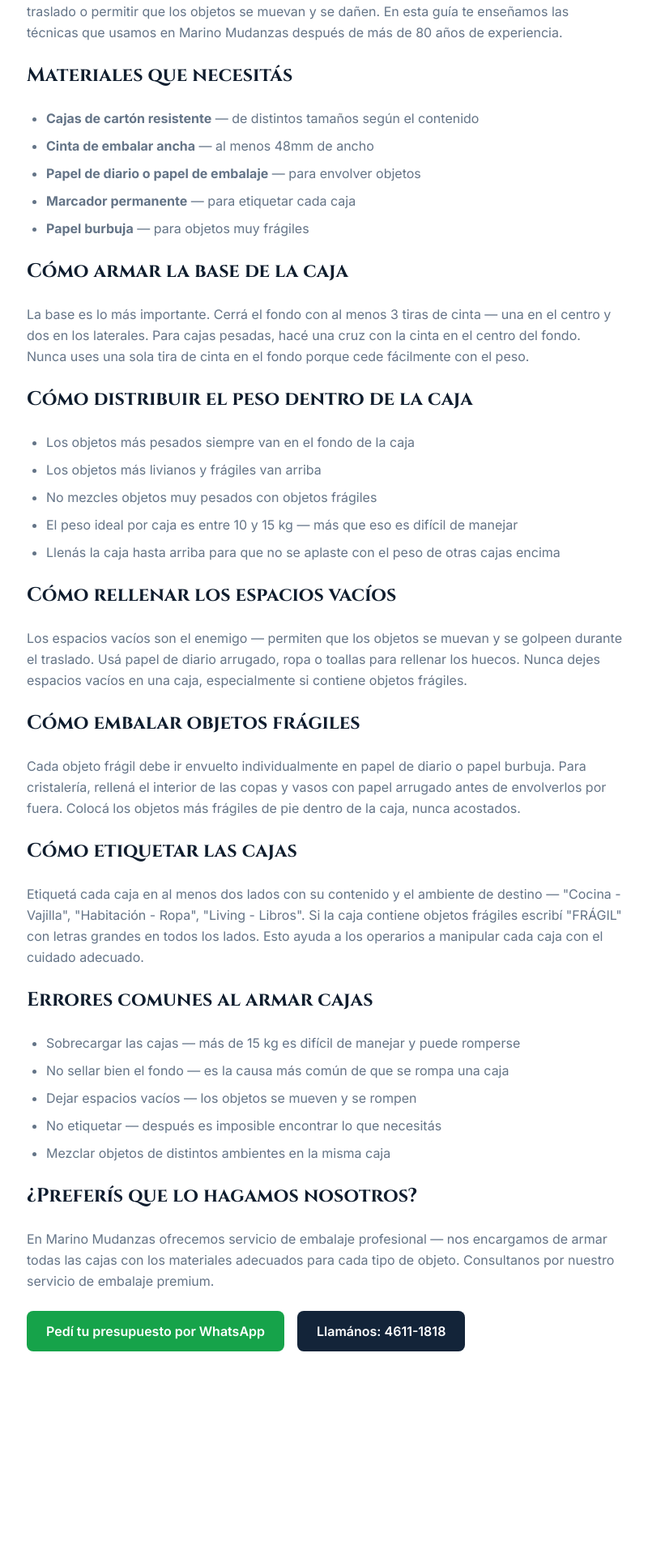
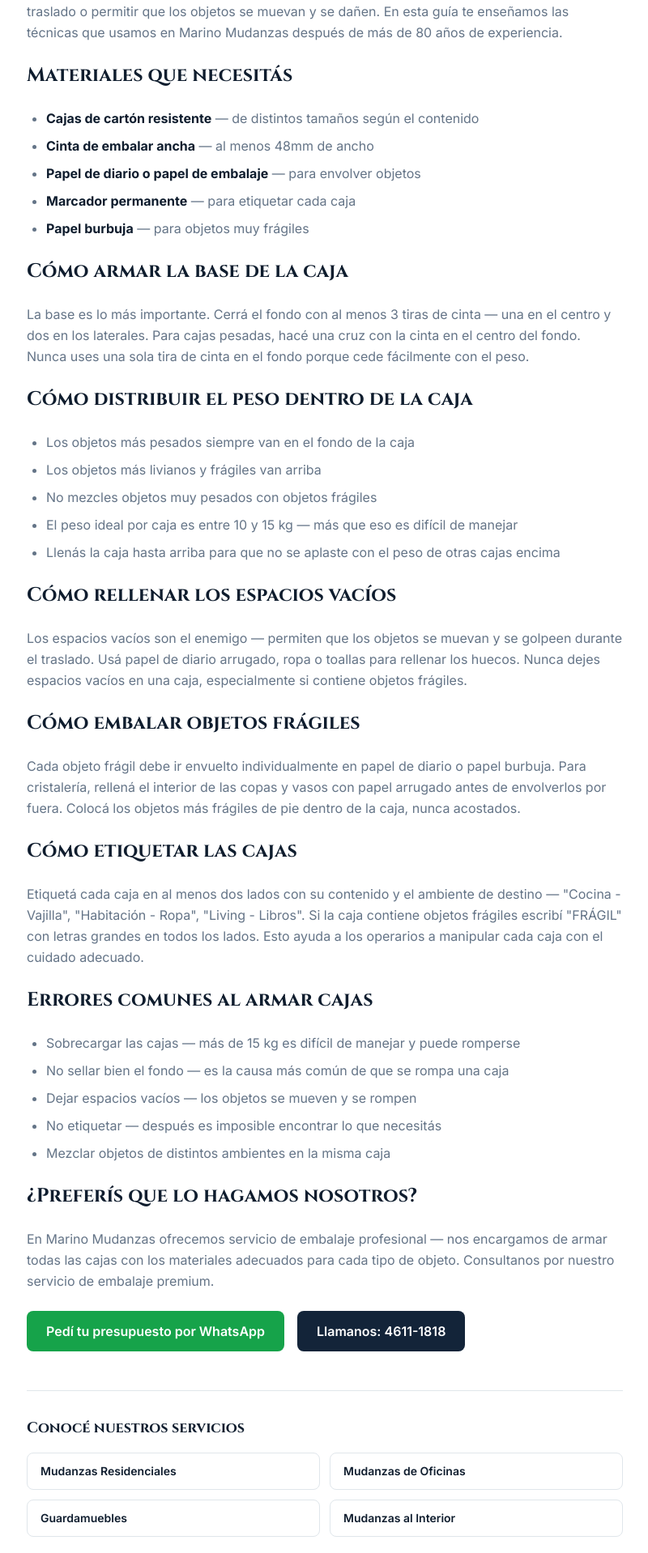
Before and after one commit to Lukaku55/marinomudanzas-next, a Next.js app: page /blog/como-armar-cajas-mudanza in a window 1280 px wide. Shown: the part 322-2240 px from the top of the page at 81% size, without its empty margins (239-1039 px from the left). Before the commit the page ends 2071 px from the top, so only its background shows below. Built offline with nearby package versions, Linux system fonts and the light colour scheme.

Commit message:
Add JSON-LD and internal links to como-armar-cajas blog

```diff
--- a/app/blog/como-armar-cajas-mudanza/page.tsx
+++ b/app/blog/como-armar-cajas-mudanza/page.tsx
@@ -1,7 +1,4 @@
 import type { Metadata } from "next";
-import Header from "@/components/Header";
-import Footer from "@/components/Footer";
-import WhatsAppButton from "@/components/WhatsAppButton";
 import Link from "next/link";
 
 export const metadata: Metadata = {
@@ -9,11 +6,31 @@ export const metadata: Metadata = {
   description: "Guia completa para armar y embalar cajas para mudanza. Tecnicas profesionales para proteger tus objetos y aprovechar el espacio. Marino Mudanzas Buenos Aires.",
 };
 
+const jsonLd = {
+  "@context": "https://schema.org",
+  "@type": "Article",
+  "headline": "Cómo Armar Cajas para una Mudanza: Guía Completa",
+  "description": "Guía completa para armar y embalar cajas para mudanza. Técnicas profesionales para proteger tus objetos y aprovechar el espacio al máximo.",
+  "url": "https://www.mudanzasmarino.com.ar/blog/como-armar-cajas-mudanza",
+  "author": {
+    "@type": "Organization",
+    "name": "Marino Mudanzas",
+    "url": "https://www.mudanzasmarino.com.ar"
+  },
+  "publisher": {
+    "@type": "Organization",
+    "name": "Marino Mudanzas",
+    "logo": {
+      "@type": "ImageObject",
+      "url": "https://www.mudanzasmarino.com.ar/logo-marino-nuevo.png"
+    }
+  }
+};
+
 export default function Page() {
   return (
     <>
-
-
+      <script type="application/ld+json" dangerouslySetInnerHTML={{ __html: JSON.stringify(jsonLd) }} />
       <main className="pt-24 pb-20">
         <article className="container mx-auto px-4 max-w-3xl">
           <Link href="/blog" className="font-body text-gold hover:underline text-sm mb-6 inline-block">← Volver al blog</Link>
@@ -23,11 +40,11 @@ export default function Page() {
 
             <h2 className="font-display text-2xl font-bold text-foreground mt-10 mb-4">Materiales que necesitás</h2>
             <ul className="list-disc pl-6 space-y-2">
-              <li><strong>Cajas de cartón resistente</strong> — de distintos tamaños según el contenido</li>
-              <li><strong>Cinta de embalar ancha</strong> — al menos 48mm de ancho</li>
-              <li><strong>Papel de diario o papel de embalaje</strong> — para envolver objetos</li>
-              <li><strong>Marcador permanente</strong> — para etiquetar cada caja</li>
-              <li><strong>Papel burbuja</strong> — para objetos muy frágiles</li>
+              <li><strong className="text-foreground">Cajas de cartón resistente</strong> — de distintos tamaños según el contenido</li>
+              <li><strong className="text-foreground">Cinta de embalar ancha</strong> — al menos 48mm de ancho</li>
+              <li><strong className="text-foreground">Papel de diario o papel de embalaje</strong> — para envolver objetos</li>
+              <li><strong className="text-foreground">Marcador permanente</strong> — para etiquetar cada caja</li>
+              <li><strong className="text-foreground">Papel burbuja</strong> — para objetos muy frágiles</li>
             </ul>
 
             <h2 className="font-display text-2xl font-bold text-foreground mt-10 mb-4">Cómo armar la base de la caja</h2>
@@ -64,13 +81,21 @@ export default function Page() {
             <p>En Marino Mudanzas ofrecemos servicio de embalaje profesional — nos encargamos de armar todas las cajas con los materiales adecuados para cada tipo de objeto. Consultanos por nuestro servicio de embalaje premium.</p>
             <div className="flex flex-col sm:flex-row gap-4 mt-6">
               <a href="https://wa.me/5491154507435" target="_blank" rel="noopener noreferrer" className="flex items-center justify-center gap-2 bg-green-600 text-white px-6 py-3 rounded-lg font-semibold hover:opacity-90 transition-opacity">Pedí tu presupuesto por WhatsApp</a>
-              <a href="tel:+541146111818" className="flex items-center justify-center gap-2 bg-navy text-white px-6 py-3 rounded-lg font-semibold hover:opacity-90 transition-opacity">Llamános: 4611-1818</a>
+              <a href="tel:+541146111818" className="flex items-center justify-center gap-2 bg-navy text-white px-6 py-3 rounded-lg font-semibold hover:opacity-90 transition-opacity">Llamanos: 4611-1818</a>
+            </div>
+          </div>
+
+          <div className="mt-12 pt-8 border-t border-border">
+            <h3 className="font-display text-lg font-bold text-foreground mb-4">Conocé nuestros servicios</h3>
+            <div className="grid grid-cols-2 gap-3">
+              <Link href="/mudanzas-residenciales" className="bg-card border border-border rounded-lg px-4 py-3 font-body text-sm font-semibold text-foreground hover:border-gold/40 hover:text-gold transition-colors">Mudanzas Residenciales</Link>
+              <Link href="/mudanzas-oficinas" className="bg-card border border-border rounded-lg px-4 py-3 font-body text-sm font-semibold text-foreground hover:border-gold/40 hover:text-gold transition-colors">Mudanzas de Oficinas</Link>
+              <Link href="/guardamuebles" className="bg-card border border-border rounded-lg px-4 py-3 font-body text-sm font-semibold text-foreground hover:border-gold/40 hover:text-gold transition-colors">Guardamuebles</Link>
+              <Link href="/mudanzas-interior" className="bg-card border border-border rounded-lg px-4 py-3 font-body text-sm font-semibold text-foreground hover:border-gold/40 hover:text-gold transition-colors">Mudanzas al Interior</Link>
             </div>
           </div>
         </article>
       </main>
-
-
     </>
   );
 };
```
